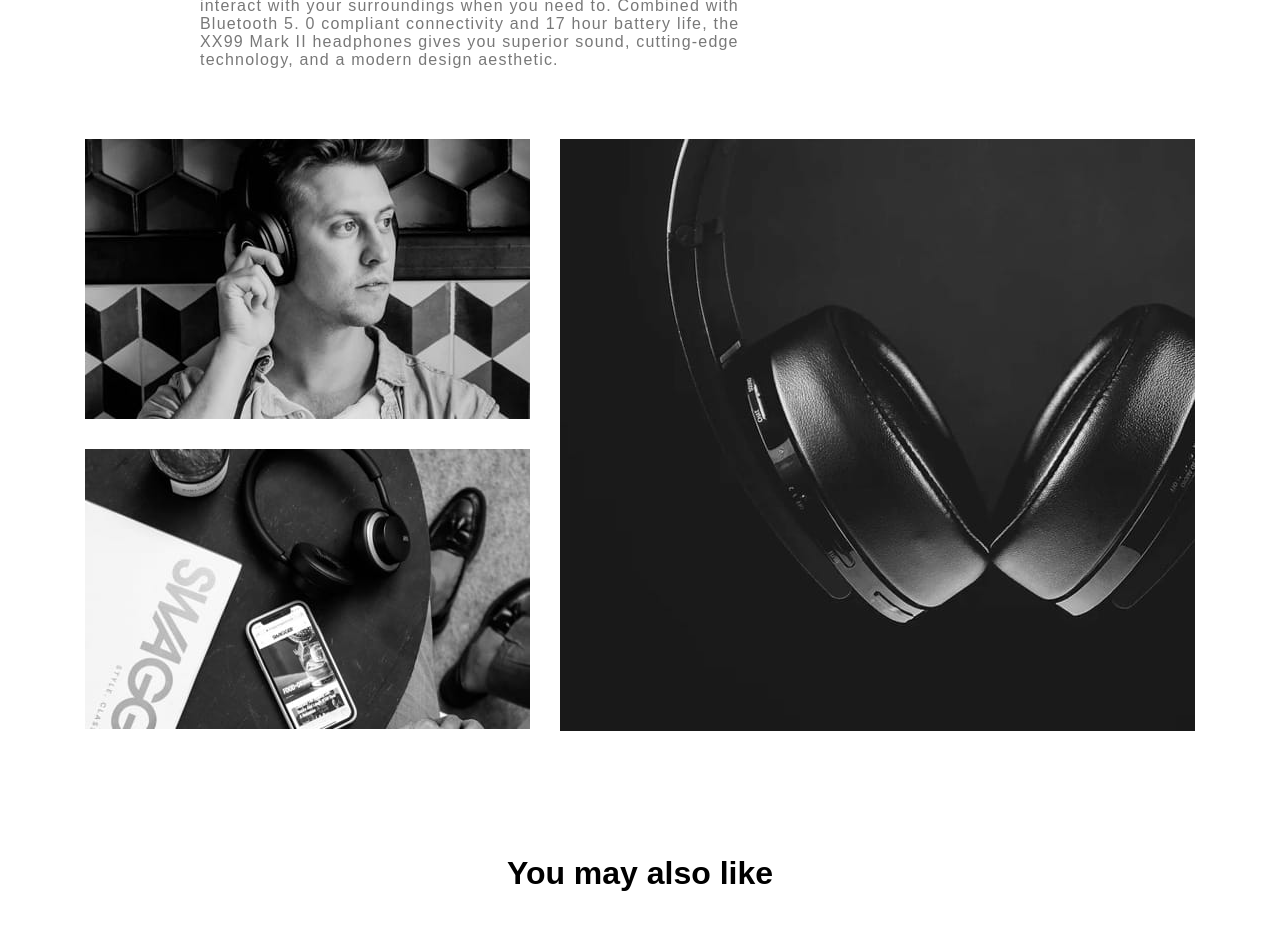
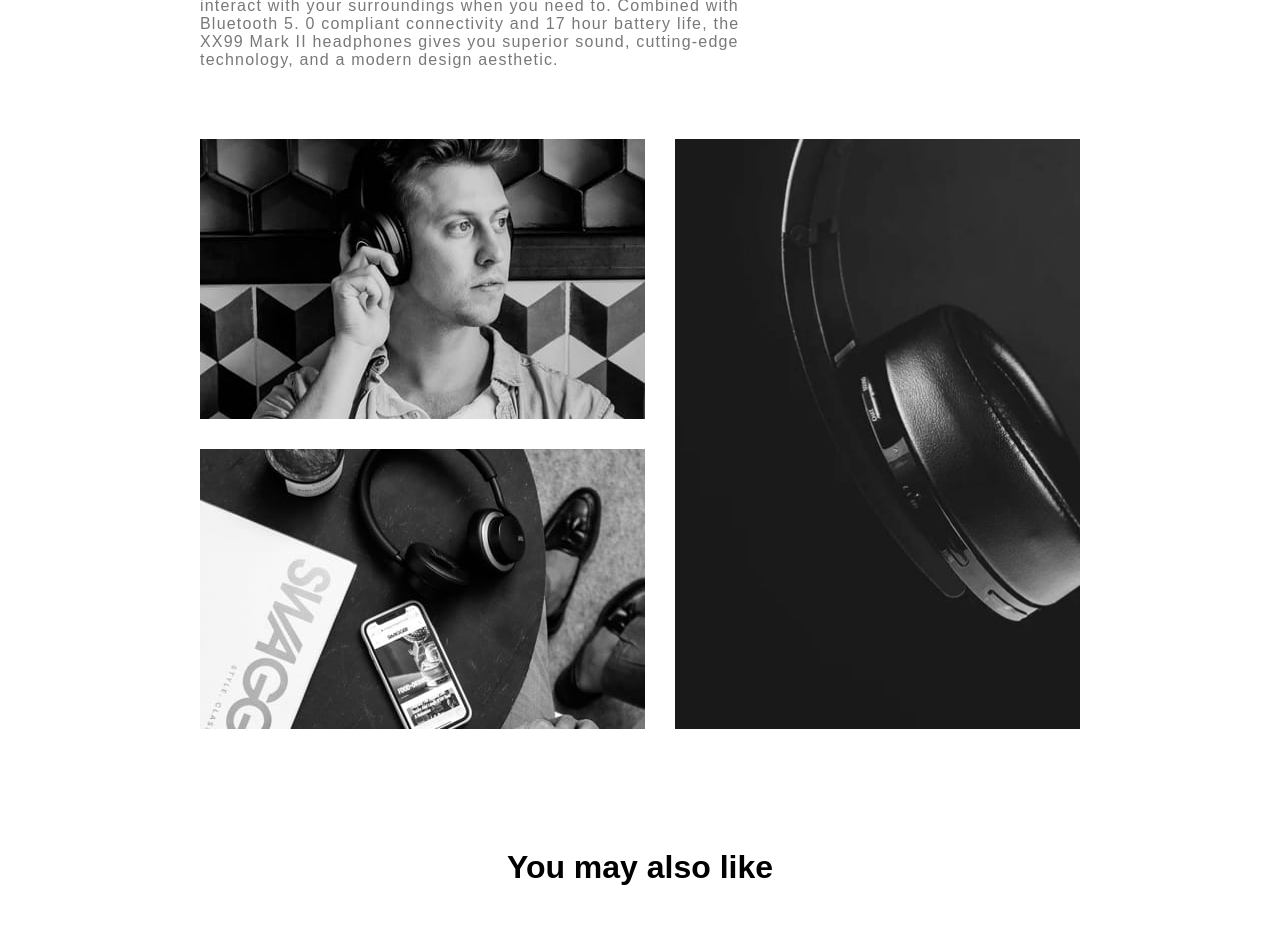
Before and after one commit to SabaPipia/Audiophile, a React (Vite) app: page /headphones/XX99%20Mark%20II%20Headphones in a window 1280 px wide. Shown: the part 900-1834 px from the top of the page. Built offline with nearby package versions, Linux system fonts and the light colour scheme.

Commit message:
gallery:fix

```diff
--- a/src/pages/productDetails/components/gallery/index.tsx
+++ b/src/pages/productDetails/components/gallery/index.tsx
@@ -14,17 +14,17 @@ const GalleryComp: React.FC<GalleryProps> = ({ productData }) => {
           <GalleryIMG src={productData?.gallery.first.desktop} />
           <GalleryIMG src={productData?.gallery.second.desktop} />
         </GalleryLeft>
-        <GalleryRight>
-          <GalleryIMG src={productData?.gallery.third.desktop} />
-        </GalleryRight>
+        <GalleryRight
+          imgsrc={productData?.gallery.third.desktop ?? ""}
+        ></GalleryRight>
       </Gallery>
     </>
   );
 };
+
 const Gallery = styled.div`
   margin-top: 70px;
   display: flex;
-  scale: 1;
   gap: 30px;
   justify-content: center;
 `;
@@ -33,7 +33,18 @@ export const GalleryLeft = styled.div`
   flex-direction: column;
   gap: 30px;
 `;
-export const GalleryRight = styled.div``;
+export const GalleryRight = styled.div<{ imgsrc: string }>`
+  background-image: ${(props) => {
+    return `url(${props.imgsrc})`;
+  }};
+  width: 100%;
+  background-size: cover;
+  object-fit: cover;
+  background-repeat: no-repeat;
+`;
 
-export const GalleryIMG = styled.img``;
+export const GalleryIMG = styled.img`
+  &:last-child {
+  }
+`;
 export default GalleryComp;
```
